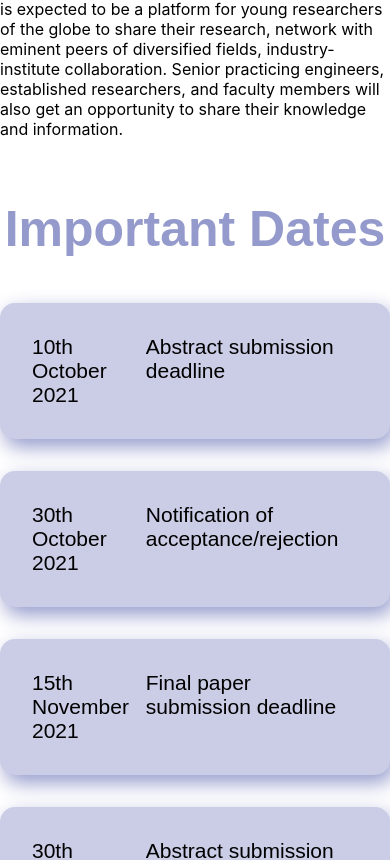
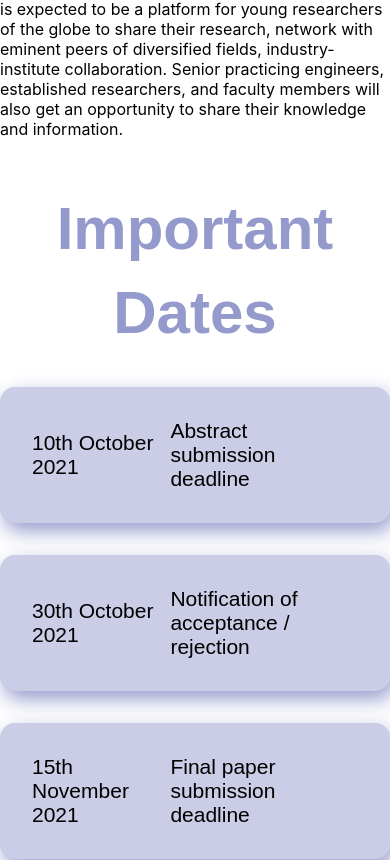
Before and after one commit to Webwiznitr/ICPCM-2021, a React (Create React App) app: page / in a window 390 px wide. Shown: the part 864-1724 px from the top of the page. Built offline with nearby package versions, Linux system fonts and the light colour scheme.

Commit message:
timeline: size reduced

```diff
--- a/src/pages/Timeline.css
+++ b/src/pages/Timeline.css
@@ -5,21 +5,24 @@
 }
 
 .timeline {
-  /*width: 100vw;*/
+  width: 70%;
   height: 100%;
   display: flex;
   flex-direction: column;
   overflow: hidden;
-  margin-top: 5rem;
-  padding-right: 4rem;
-  padding-left: 4rem;
-  margin-bottom: 3rem;
-  position: center;
+  margin: 0px auto;
+  padding: 3rem 4rem 3rem 4rem;
+  /* margin-top: 5rem; */
+  /* padding-right: 4rem;
+  padding-left: 4rem; */
+  /* margin-bottom: 3rem; */
+  /* position: center; */
   justify-content: center;
   overflow: hidden;
+  align-items: center;
 }
 
-.heading {
+.theading {
   position: relative;
   justify-content: center;
   text-align: center;
@@ -73,10 +76,12 @@ font-family: sans-serif;
 font-style: normal;
 font-weight: 500;
 font-size: 36px;
-width: 30%;
+width: 25%;
+margin: auto;
 /* width: fit-content; */
 justify-content: center;
 /* text-align: center; */
+/* padding-right: 0.2rem; */
 }
 
 .ttext{
@@ -85,13 +90,272 @@ font-style: normal;
 font-weight: 500;
 font-size: 36px;
 /* width: fit-content; */
-width: 70%;
+width: 75%;
 justify-content: center;
+margin: auto;
 /* text-align: left; */
 padding-left: 5rem;
+/* border-left: 5px solid #949ACB; */
 }
 
-@media (max-width: 1200px){
+@media (max-width: 2300px){
+  .ttext{
+    font-weight: 500;
+    font-size: 36px;
+    padding-left: 0.5rem;
+    width: 60%;
+    }
+
+    .tdate{
+      font-weight: 500;
+      font-size: 36px;
+      width: 40%;
+      }
+}
+
+@media (max-width: 1770px){
+
+    .ttext{
+      font-weight: 500;
+      font-size: 36px;
+      padding-left: 0.5rem;
+      width: 60%;
+      }
+
+      .tdate{
+        font-weight: 500;
+        font-size: 36px;
+        width: 40%;
+        }
+
+      .timeline-date-text{
+        text-align: left;
+        padding-left: 0rem;
+        display: flex;
+        flex-direction: row;
+        width: auto;
+        overflow: hidden;
+      }
+
+      .timeline{
+        width: 75%;
+      }
+
+}
+
+@media(max-width: 1600px){
+  .timeline{
+    width: 80%;
+  }
+}
+
+@media(max-width: 1530px){
+  .timeline{
+    width: 85%;
+  }
+}
+
+@media(max-width: 1470px){
+  .timeline{
+    width: 90%;
+  }
+}
+
+@media(max-width: 1340px){
+  .timeline{
+    width: 95%;
+  }
+
+  .ttext{
+    font-weight: 500;
+    font-size: 33px;
+    padding-left: 0.5rem;
+    width: 60%;
+    }
+
+    .tdate{
+      font-weight: 500;
+      font-size: 33px;
+      width: 40%;
+      }
+}
+
+@media(max-width: 1310px){
+  .timeline{
+    width: 95%;
+  }
+}
+
+@media(max-width: 1200px){
+  .timeline{
+    width: 98%;
+  }
+
+  .ttext{
+    font-weight: 500;
+    font-size: 30px;
+    padding-left: 0.5rem;
+    width: 60%;
+    }
+
+    .tdate{
+      font-weight: 500;
+      font-size: 30px;
+      width: 40%;
+      }
+}
+
+@media(max-width: 1070px){
+  .timeline{
+    width: 98%;
+    padding: 3rem 2rem 3rem 2rem;
+  }
+}
+
+@media(max-width: 1000px){
+  .timeline{
+    width: 98%;
+    padding: 3rem 0rem 3rem 0rem;
+  }
+
+  .ttext{
+    font-weight: 500;
+    font-size: 27px;
+    padding-left: 0.5rem;
+    width: 60%;
+    }
+
+    .tdate{
+      font-weight: 500;
+      font-size: 27px;
+      width: 40%;
+      }
+}
+
+@media(max-width: 860px){
+  .timeline{
+    width: 98%;
+    padding: 3rem 0rem 3rem 0rem;
+  }
+
+  .ttext{
+    font-weight: 500;
+    font-size: 24px;
+    padding-left: 0.5rem;
+    width: 60%;
+    }
+
+    .tdate{
+      font-weight: 500;
+      font-size: 24px;
+      width: 40%;
+      }
+}
+
+@media(max-width: 810px){
+  .timeline{
+    width: 100%;
+    padding: 3rem 0rem 3rem 0rem;
+  }
+
+  .ttext{
+    font-weight: 500;
+    font-size: 21px;
+    padding-left: 0.5rem;
+    width: 60%;
+    }
+
+    .tdate{
+      font-weight: 500;
+      font-size: 21px;
+      width: 40%;
+      }
+
+      .theading{
+        font-size: 60px;
+
+      }
+}
+
+@media(max-width: 710px){
+  .timeline{
+    width: 100%;
+    padding: 3rem 0rem 3rem 0rem;
+  }
+
+  .schedule{
+    padding: 0;
+  }
+
+  .ttext{
+    font-weight: 500;
+    font-size: 21px;
+    padding-left: 0.5rem;
+    width: 60%;
+    }
+
+    .tdate{
+      font-weight: 500;
+      font-size: 21px;
+      width: 40%;
+      }
+}
+
+@media (max-width: 600px){
+  .timeline-date-text{
+    text-align: left;
+    padding-left: 0rem;
+    display: flex;
+    flex-direction: row;
+    width: auto;
+    overflow: hidden;
+  }
+
+  .ttext{
+    font-weight: 500;
+    font-size: 21px;
+    padding-left: 0.5rem;
+    width: 60%;
+    /* text-align: center; */
+    }
+
+    .tdate{
+      font-weight: 500;
+      font-size: 21px;
+      width: 40%;
+      }
+
+
+    .schedule{
+      position: relative;
+      justify-content: center;
+      width: 100vw;
+      height: fit-content;
+      padding: 0px 0rem 0px 0rem;
+    }
+
+    /* .timeline {
+
+      height: 100%;
+      display: flex;
+      flex-direction: column;
+      overflow: hidden;
+
+      padding-top: 1.5rem;
+      margin-top: 1.5rem;
+      padding-right: 0rem;
+      padding-left: 0rem;
+      margin-bottom: 1.5rem;
+      position: center;
+      justify-content: center;
+      overflow: hidden;
+    } */
+
+}
+
+
+
+/* @media (max-width: 1200px){
   .tdate{
     font-weight: 500;
     font-size: 30px;
@@ -100,12 +364,12 @@ padding-left: 5rem;
     .ttext{
       font-weight: 500;
       font-size: 30px;
-      padding-left: 5rem;
+      padding-left: 0rem;
       }
 
-}
+} */
 
-@media (max-width: 1100px){
+/* @media (max-width: 1100px){
   .tdate{
     font-weight: 500;
     font-size: 27px;
@@ -116,9 +380,9 @@ padding-left: 5rem;
       font-size: 27px;
       padding-left: 4rem;
       }
-}
+} */
 
-@media (max-width: 920px){
+/* @media (max-width: 920px){
   .tdate{
     font-weight: 500;
     font-size: 24px;
@@ -134,9 +398,9 @@ padding-left: 5rem;
       font-size: 60px;
       line-height: 84px;
     }
-}
+} */
 
-@media (max-width: 660px){
+/* @media (max-width: 660px){
   .tdate{
     font-weight: 500;
     font-size: 21px;
@@ -153,66 +417,4 @@ padding-left: 5rem;
       line-height: 84px;
 
     }
-}
-
-@media (max-width: 600px){
-  .timeline-date-text{
-    text-align: left;
-    padding-left: 0rem;
-    display: flex;
-    flex-direction: row;
-    width: auto;
-    overflow: hidden;
-  }
-
-  .ttext{
-    font-weight: 500;
-    font-size: 21px;
-    padding-left: 1rem;
-    }
-
-    .tcards{
-      position: relative;
-      justify-content: center;
-      width: 100vw;
-    }
-
-    .tcard{
-      width: 100vw;
-      border-radius: 15px;
-      padding: 2rem 2rem 2rem 2rem;
-      margin: 2rem 0px 2rem 0px;
-      filter: drop-shadow(4px 8px 10px #949ACB);
-      height: 100px;
-      background: #CACDE5;
-      height: fit-content;
-      /* display: block; */
-
-    }
-
-    .schedule{
-      position: relative;
-      justify-content: center;
-      width: 100vw;
-      height: fit-content;
-      padding: 0px 0rem 0px 0rem;
-    }
-
-    .timeline {
-      /*width: 100vw;*/
-      height: 100%;
-      display: flex;
-      flex-direction: column;
-      overflow: hidden;
-      /* margin-top: 15rem; */
-      padding-top: 1.5rem;
-      margin-top: 1.5rem;
-      padding-right: 0rem;
-      padding-left: 0rem;
-      margin-bottom: 1.5rem;
-      position: center;
-      justify-content: center;
-      overflow: hidden;
-    }
-
-}
+} */
--- a/src/pages/Timeline.jsx
+++ b/src/pages/Timeline.jsx
@@ -22,7 +22,7 @@ const Timeline = () => {
         <>
         <section className="timeline">
             <div>
-            <h1 className="heading" >Important Dates </h1>
+            <h1 className="theading" >Important Dates </h1>
             </div>
 
             <div className="schedule">
--- a/src/pages/TimelineData.jsx
+++ b/src/pages/TimelineData.jsx
@@ -5,7 +5,7 @@ const TimelineData = [
     },
     {
         tdate: "30th October 2021",
-        tevent: "Notification of acceptance/rejection"
+        tevent: "Notification of acceptance / rejection"
     },
     {
         tdate: "15th November 2021 ",
```
